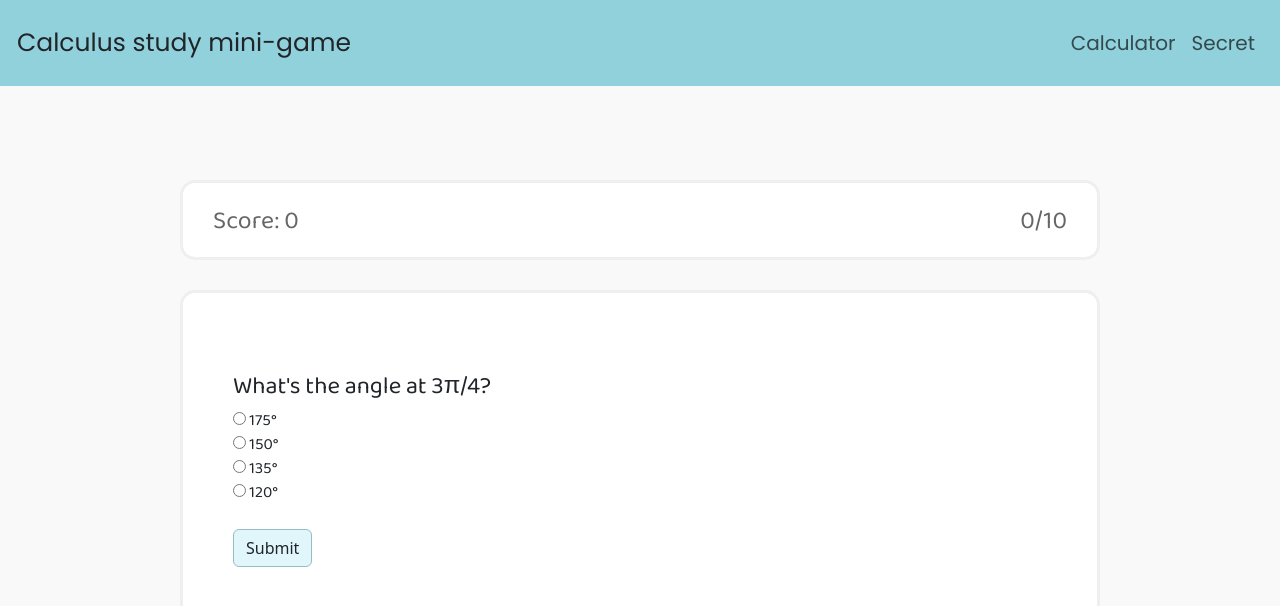
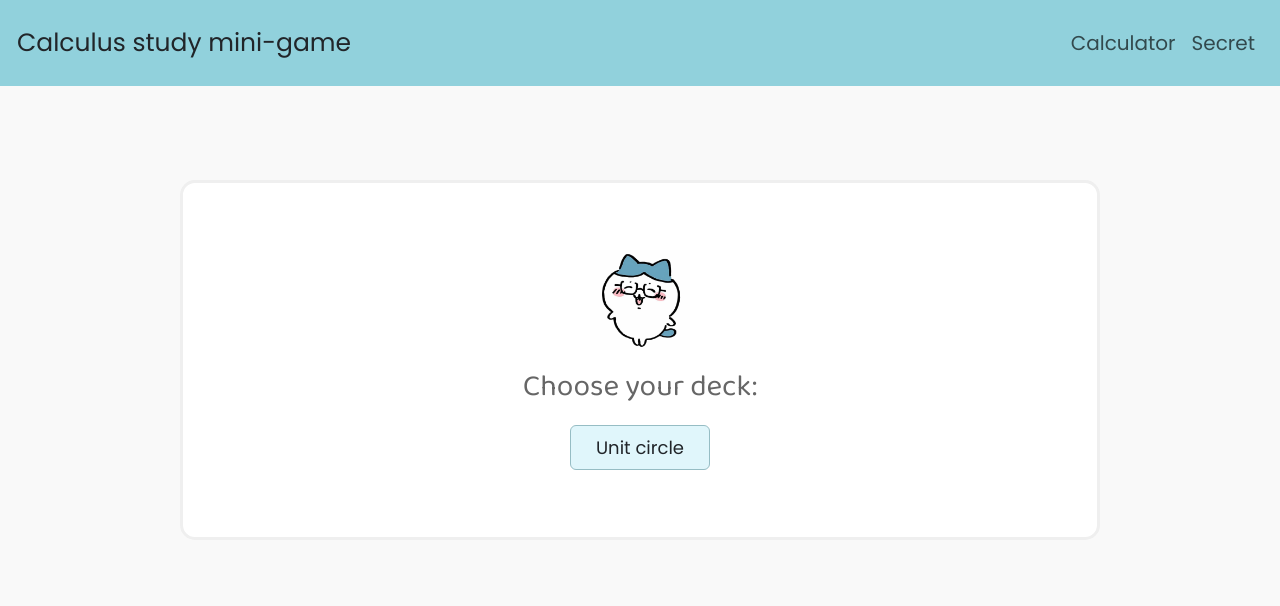
Before and after one commit to joleel3389/sep11-freedom-project, a Vue app: page / in a window 1280 px wide. Shown: the top 606 px of the page. Built offline with nearby package versions, Linux system fonts and the light colour scheme; a web font is replaced by a local one.

Commit message:
pre fixed animation

```diff
--- a/src/assets/main.css
+++ b/src/assets/main.css
@@ -44,6 +44,10 @@ body {
 .h1 {
   font-size: 25px;
 }
+h2 {
+  font-weight: 500 !important;
+  font-size: 30px;
+}
 .nav-link {
   font-size: 20px;
 }
@@ -62,6 +66,9 @@ body {
 .right{
   text-align: right;
 }
+.center{
+  text-align: center;
+}
 .poppins-regular{
   font-family: "Poppins", sans-serif;
   font-weight: 400;
@@ -72,18 +79,51 @@ body {
   font-weight: 400;
   font-style: normal;
 }
+.icon{
+  width: 100px;
+  margin-bottom: 15px;
+}
 #home {
   display: flex;
-  align-content: center;
+  /* align-content: center; */
   margin: auto;
-  justify-content: space-evenly;
-  /* align-items: baseline; */
+  /* justify-content: center; */
+  flex-direction: column;
+  align-items: center;
   flex-wrap: wrap;
   width: 100%;
-  padding: 50px 0px 0px 50px;
+  padding: 67px 0px 67px 0px;
   border-radius: 15px;
   border: 3px solid #efefef;
   background-color: #ffffff;
+}
+#home p{
+  font-size:30px;
+  margin: auto;
+}
+#complete {
+  display: flex;
+  /* align-content: center; */
+  margin: auto;
+  /* justify-content: center; */
+  flex-direction: column;
+  align-items: center;
+  flex-wrap: wrap;
+  width: 100%;
+  padding: 67px 0px 67px 0px;
+  border-radius: 15px;
+  border: 3px solid #efefef;
+  background-color: #ffffff;
+}
+#complete p{
+  font-size:30px;
+  margin: auto;
+}
+#complete div{
+  display:flex;
+  justify-content: space-between;
+  /* flex-wrap: wrap; */
+  gap: 25px;
 }
 #score {
   display: flex;
@@ -107,28 +147,52 @@ body {
   justify-content: space-evenly;
   /* align-items: baseline; */
   flex-wrap: wrap;
+  /* margin-bottom: 30px; */
   width: 100%;
-  padding: 50px 0px 0px 50px;
+  padding: 50px 0px 50px 40px;
   border-radius: 15px;
   border: 3px solid #efefef;
   background-color: #ffffff;
 }
-#questionaire {
-    margin: auto;
-    padding: 30px 0px 100px 0px;
-}
 #bulletPoints {
   text-align: left;
   margin: auto;
-
+  font-size: 25px;
+  color:#666666;
 }
 input {
     color: #F2F3F1;
 }
+#home .btn {
+  width: 140px;
+  height: 45px;
+}
 .btn{
   background-color: #e0f6fbff;
   border: 1px solid #96bdc4;
+  margin-top: 15px;
+  font-size:18px;
+  /* width: 140px;
+  height: 45px; */
 }
 .btn:hover{
   background-color:#96bdc4;
 }
+
+#questionaire{
+  position:relative;
+}
+#questionaire p, #questionaire img {
+  position: absolute;
+  top: 81%;
+  left: 14%;
+  width:50px;
+}
+
+.thumbs-up-enter-active, .thumbs-up-leave-active, .thumbs-down-enter-active, .thumbs-down-leave-active {
+  transition: opacity 0.7s ease, transform 0.7s ease;
+}
+.thumbs-up-enter-from, .thumbs-up-leave-to, .thumbs-down-enter-from, .thumbs-down-leave-to {
+  opacity: 0;
+  transform: translateY(20px);
+}
--- a/src/components/Main.vue
+++ b/src/components/Main.vue
@@ -3,8 +3,15 @@
     const userChoice = ref();
     const correct = ref(false);
     const wrong = ref(false);
+    const play = ref(false);
     const done= ref(false);
     const score = ref(0);
+
+    // after set time set the value of correct & wrong back to false for the css transition animation
+    setTimeout(() => {
+        correct.value = false
+        wrong.value = false
+    }, 800)
 
     function checkAnswer(){
         if(userChoice.value === questionaire.value[questionNumber.value].correct){
@@ -29,6 +36,21 @@
         wrong.value = false;
         userChoice.value = undefined;
         done.value = false;
+    }
+
+    function home(){
+        questionNumber.value = 0;
+        score.value = 0;
+        correct.value = false;
+        wrong.value = false;
+        userChoice.value = undefined;
+        done.value = false;
+
+        play.value = false;
+    }
+
+    function unitCircle(){
+        play.value = true;
     }
 
     import {ref} from 'vue'
@@ -87,13 +109,18 @@
 </script>
 
 <template>
-    <div class="container-fluid" id="score">
+    <div class="container-fluid" id="home" v-if="!play">
+        <img src="/hachi-nerd-sprite.png" alt="NERDY hachiware" class="icon">
+        <p class="text-light-dark center baloo-2-regular">Choose your deck:</p>
+        <button class="btn text-dark center poppins-regular" @click="unitCircle()">Unit circle</button>
+    </div>
+    <div class="container-fluid" id="score" v-if="play">
         <p class="text-light-dark left baloo-2-regular">Score: {{score}}</p>
         <p class="text-light-dark right baloo-2-regular">{{questionNumber}}/10</p>
     </div>
-    <div class="container-fluid" id="unitCircle">
-        <div class="container" id="questionaire" v-if="!done">
-            <h4 class="text-dark baloo-2-regular">{{questionaire[questionNumber].question}}</h4>
+    <div class="container-fluid" id="unitCircle" v-if="!done && play">
+        <div class="container" id="questionaire">
+            <h2 class="text-dark baloo-2-regular">{{questionaire[questionNumber].question}}</h2>
             <div class="baloo-2-regular" id="bulletPoints">
                 <input type="radio" name="mcq" :value="questionaire[questionNumber].choices[0]" id="Option1" v-model="userChoice"> {{questionaire[questionNumber].choices[0]}} <br>
                 <input type="radio" name="mcq" :value="questionaire[questionNumber].choices[1]" id="Option2" v-model="userChoice"> {{questionaire[questionNumber].choices[1]}} <br>
@@ -102,13 +129,22 @@
                 <!-- Each one has the same TYPE and NAME, so that the user can only select ONE option -->
             </div>
 
-            <br>
-            <button class="btn text-dark" @click="checkAnswer()">Submit</button>
-            <br>
-            <p v-if="correct">Correct!</p>
-            <p v-else-if="wrong">Incorrect! Try again.</p>
+            <button class="btn text-dark poppins-regular" @click="checkAnswer()">Submit</button>
+            <Transition name="thumbs-up">
+                <img src="/hachi-cheer-sprite.png" alt="placeholder hachiware" class="icon" v-if="correct" :key="questionNumber">
+            </Transition>
+            <Transition name="thumbs-down">
+                <img src="/hachi-nerd-sprite.png" alt="placeholder hachiware" class="icon" v-if="wrong" :key="questionNumber">
+            </Transition>
         </div>
-        <button class="btn text-dark" v-if="done" @click="refresh()">Play again?</button>
+    </div>
+    <div class="container-fluid" id="complete" v-if="done && play">
+        <img src="/hachi-cheer-sprite.png" alt="cheerleader hachiware" class="icon">
+        <p class="text-light-dark center baloo-2-regular">Deck complete!</p>
+        <div>
+        <button class="btn text-dark center poppins-regular" @click="home()">Home</button>
+        <button class="btn text-dark center poppins-regular" @click="refresh()">Play again?</button>
+        </div>
     </div>
 </template>
 
```
Also changed, not shown: 5 other files (tests, documents, lock files or other folders).
